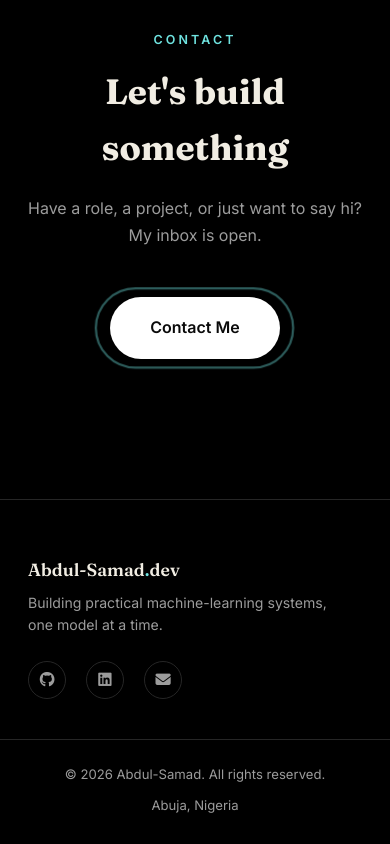
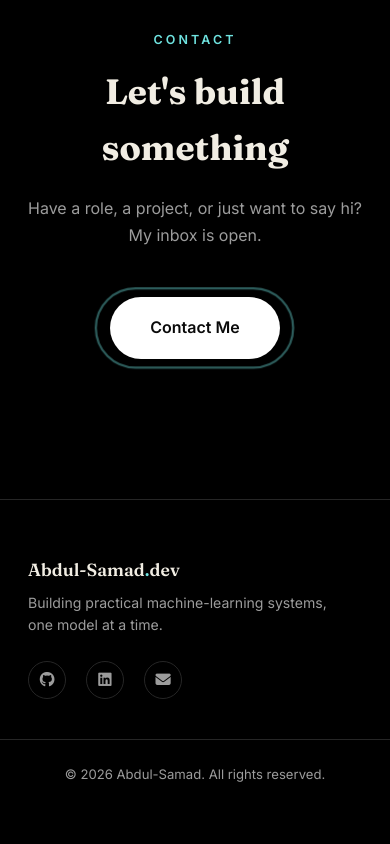
Before and after one commit to Abdulsamadlogic/my-portfolio, a plain HTML site: page index.html in a window 390 px wide. Shown: the part 7458-8302 px from the top of the page. After the commit the page ends 8271 px from the top, so only its background shows below. Drawn offline with Linux system fonts and the light colour scheme.

```diff
--- a/index.html
+++ b/index.html
@@ -317,7 +317,6 @@
 
   <div class="wrap footer-bottom">
     <span>&copy; 2026 Abdul-Samad. All rights reserved.</span>
-    <span>Abuja, Nigeria</span>
   </div>
 </footer>
 
```
